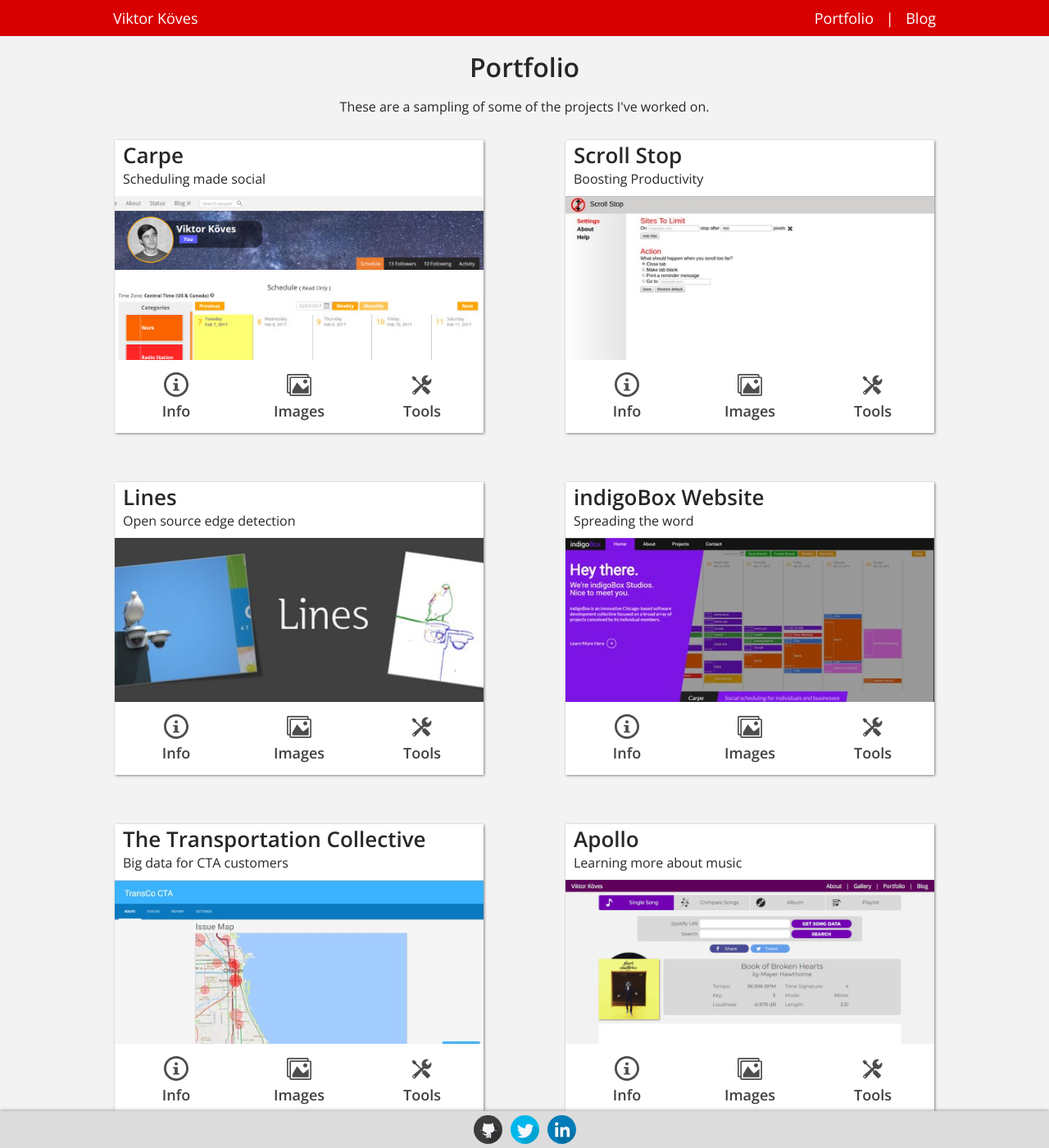
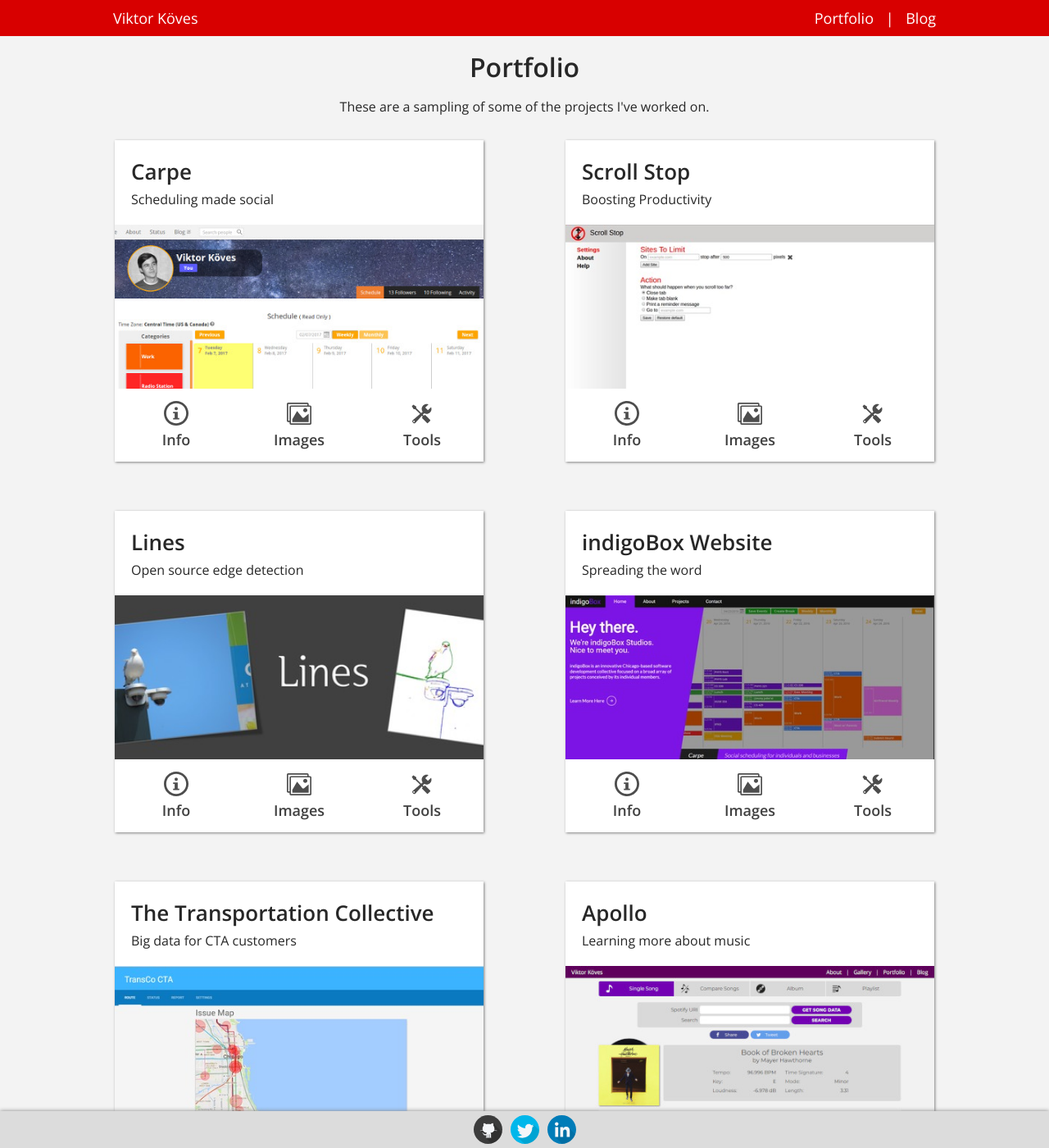
Before and after one commit to vkoves/vkoves.github.io, a Jekyll site: the page built from portfolio.html, in a window 1280 px wide and 1400 px high. Shown: the whole window at 82% size. Built offline with Jekyll 4.4.1, drawn with Linux system fonts in a browser that asks for light colours.

Commit message:
Further tweaked portfolio styles

```diff
--- a/css/pages/portfolio.scss
+++ b/css/pages/portfolio.scss
@@ -24,12 +24,12 @@
 {
   font-weight: 600;
   font-size: 26px;
-  margin-left: 10px;
+  margin: 20px 20px 5px 20px;
 }
 .projects-tile .sub-title
 {
-  margin-left: 10px;
-  margin-bottom: 10px;
+  margin-left: 20px;
+  margin-bottom: 20px;
 }
 .projects-tile img
 {
```
Also changed, not shown: _sass/variables/_colors.scss (line endings or trailing spaces).
